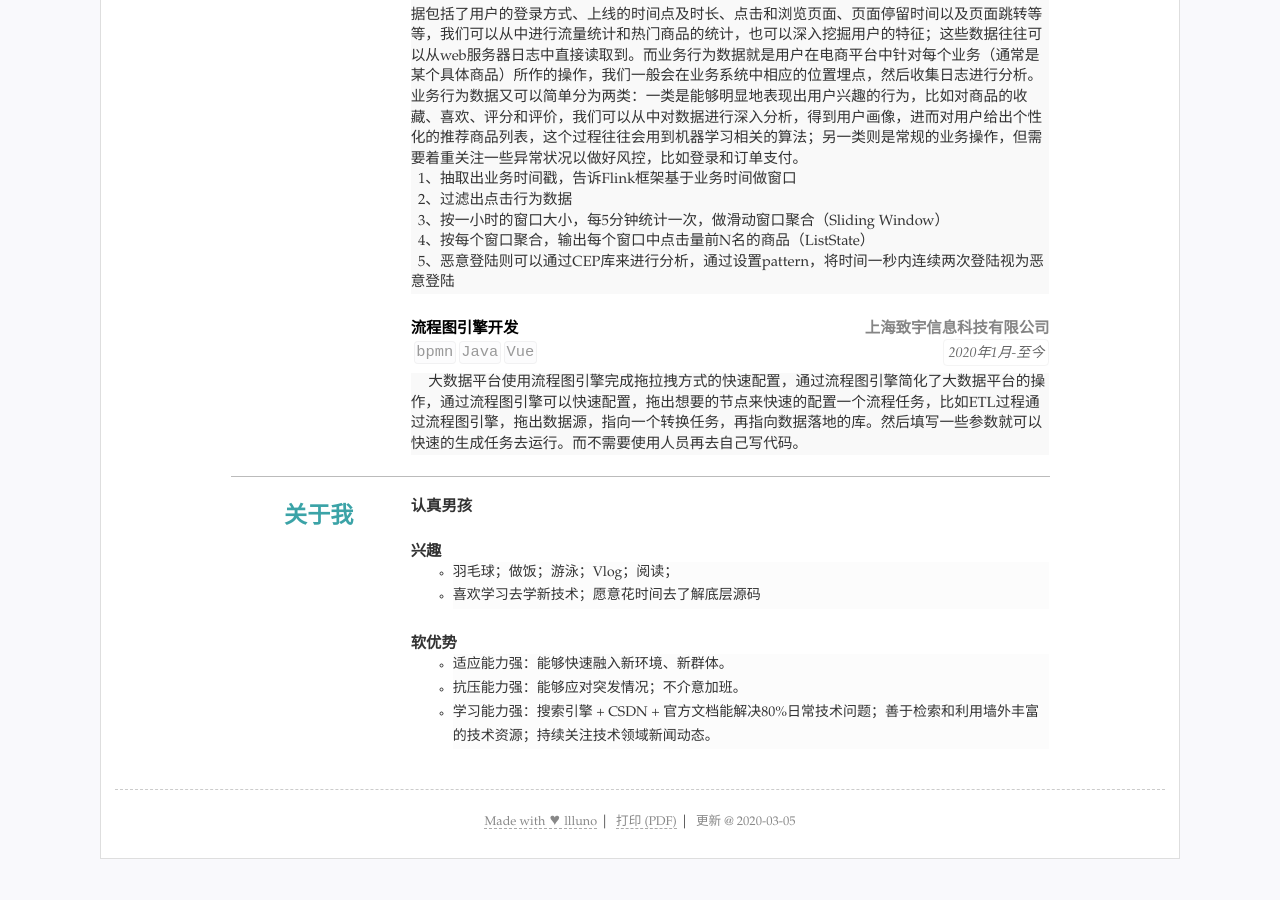
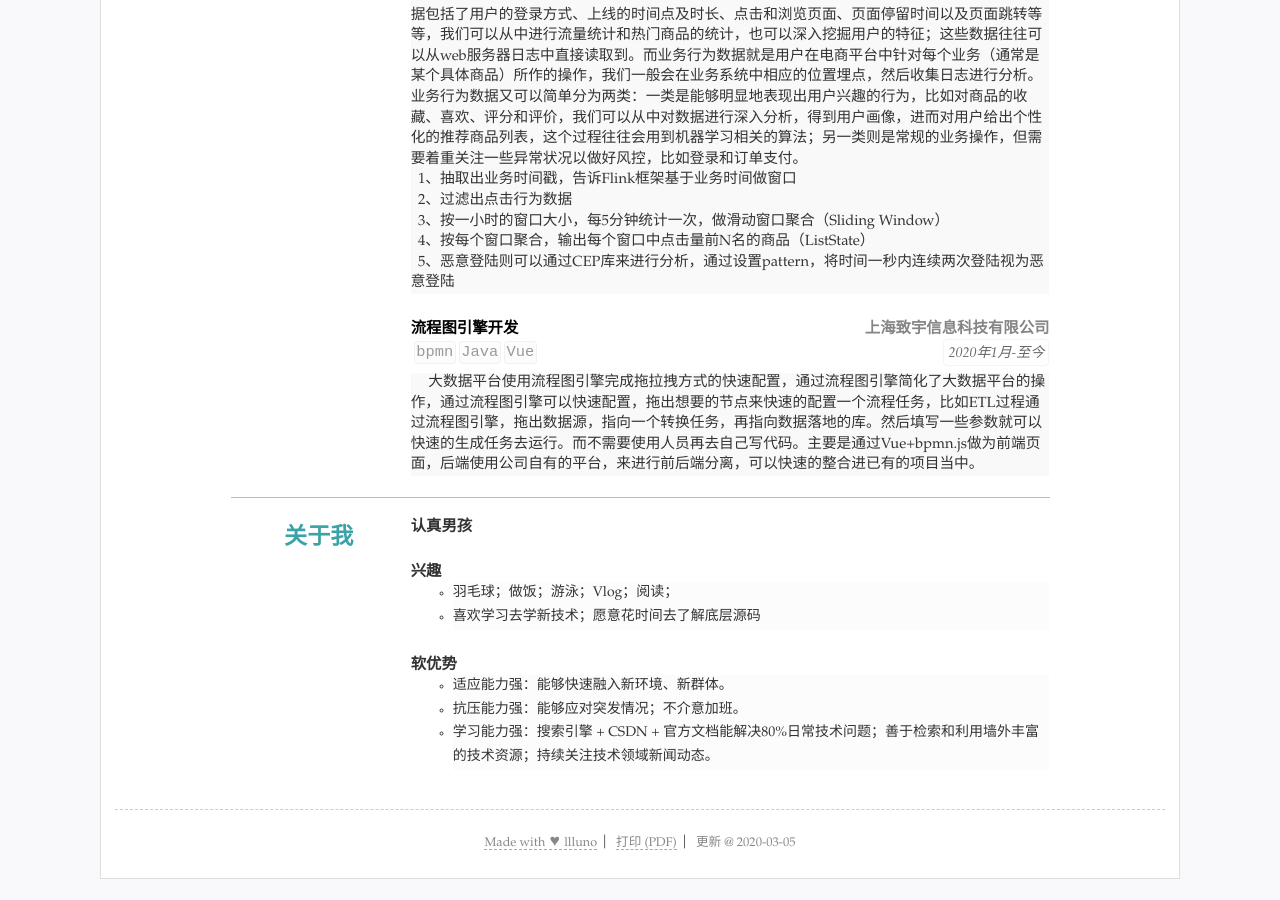
Before and after one commit to llluno/resume, a Jekyll site: the page built from index.html, in a window 1280 px wide and 900 px high, scrolled down 1166 px. Built offline with Jekyll 4.4.1, drawn with Linux system fonts in a browser that asks for light colours.

Commit message:
Update resume.yml

```diff
--- a/_data/resume.yml
+++ b/_data/resume.yml
@@ -125,7 +125,7 @@ main: #简历主要内容，
           - bpmn
           - Java
           - Vue
-        detail: 大数据平台使用流程图引擎完成拖拉拽方式的快速配置，通过流程图引擎简化了大数据平台的操作，通过流程图引擎可以快速配置，拖出想要的节点来快速的配置一个流程任务，比如ETL过程通过流程图引擎，拖出数据源，指向一个转换任务，再指向数据落地的库。然后填写一些参数就可以快速的生成任务去运行。而不需要使用人员再去自己写代码。
+        detail: 大数据平台使用流程图引擎完成拖拉拽方式的快速配置，通过流程图引擎简化了大数据平台的操作，通过流程图引擎可以快速配置，拖出想要的节点来快速的配置一个流程任务，比如ETL过程通过流程图引擎，拖出数据源，指向一个转换任务，再指向数据落地的库。然后填写一些参数就可以快速的生成任务去运行。而不需要使用人员再去自己写代码。主要是通过Vue+bpmn.js做为前端页面，后端使用公司自有的平台，来进行前后端分离，可以快速的整合进已有的项目当中。
         sub: 上海致宇信息科技有限公司
       #可继续添加更多内容
 
```
